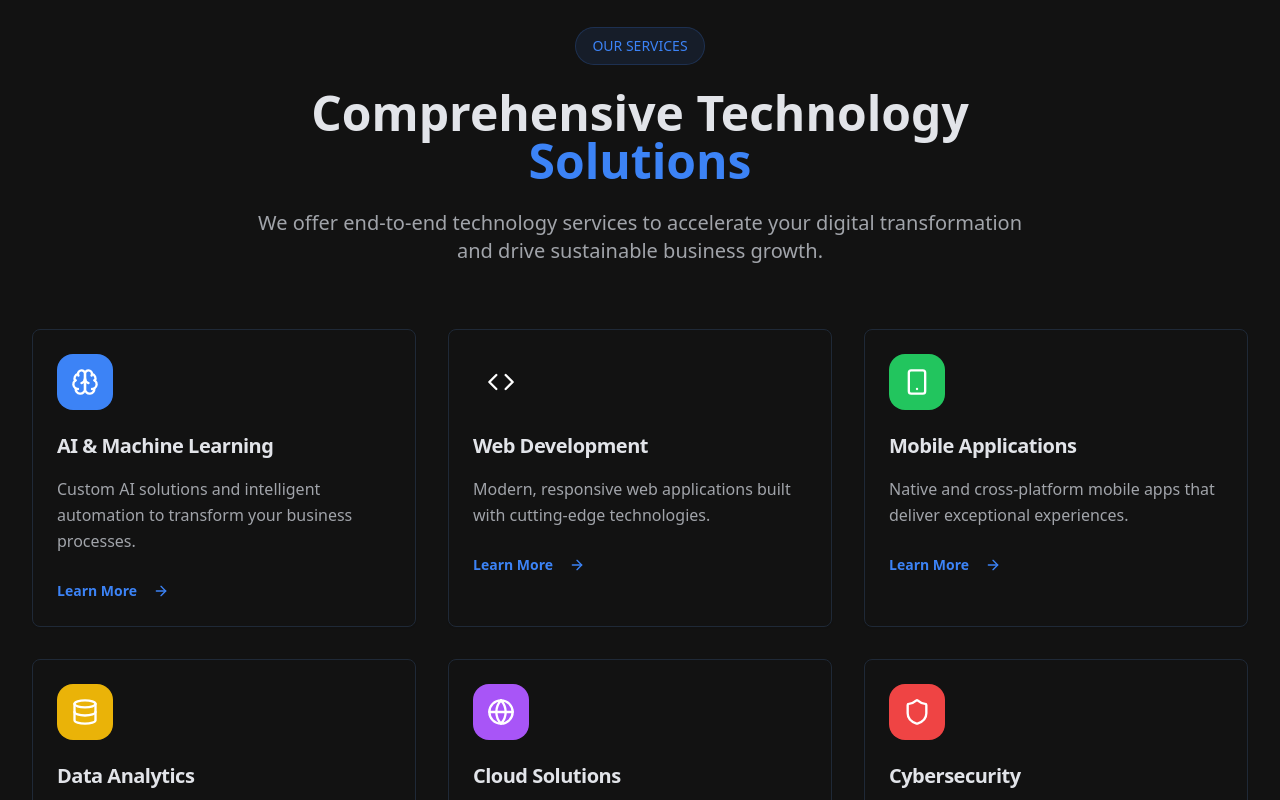
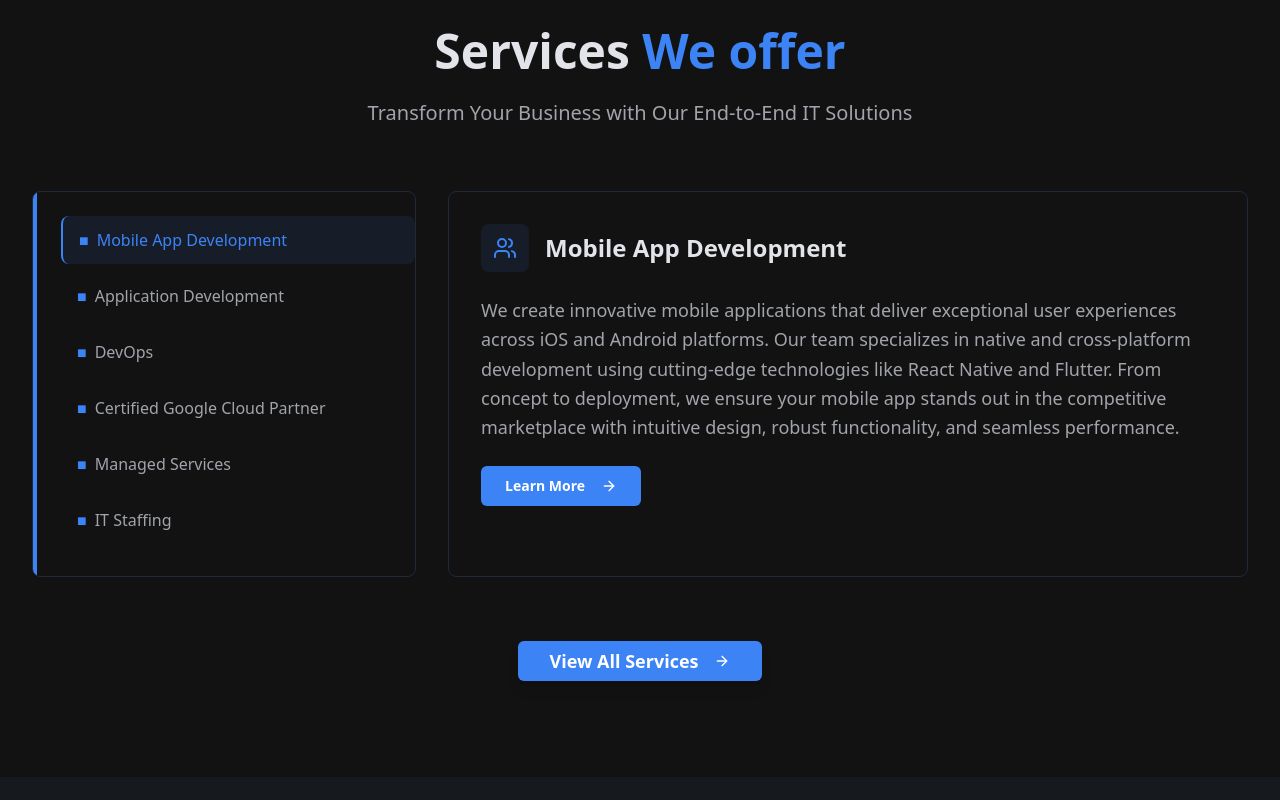
Before and after one commit to godflixx/page-from-idea, a React (Vite) app: page / in a window 1280 px wide. Shown: the part 1700-2500 px from the top of the page. Built offline with nearby package versions, Linux system fonts and the light colour scheme.

Commit message:
Refactor Services section
Modified the ServicesPreview component to display the services in a new format, as per the provided image.

```diff
--- a/src/components/ServicesPreview.tsx
+++ b/src/components/ServicesPreview.tsx
@@ -1,45 +1,54 @@
 
-import { Card, CardContent, CardDescription, CardHeader, CardTitle } from "@/components/ui/card";
+import { Card, CardContent } from "@/components/ui/card";
 import { Button } from "@/components/ui/button";
-import { ArrowRight, Brain, Code, Database, Globe, Smartphone, Shield } from "lucide-react";
+import { ArrowRight, Users } from "lucide-react";
+import { useState } from "react";
 
 const ServicesPreview = () => {
+  const [selectedService, setSelectedService] = useState(0);
+
   const services = [
     {
-      icon: Brain,
-      title: "AI & Machine Learning",
-      description: "Custom AI solutions and intelligent automation to transform your business processes.",
-      color: "bg-accent"
+      title: "Mobile App Development",
+      content: {
+        title: "Mobile App Development",
+        description: "We create innovative mobile applications that deliver exceptional user experiences across iOS and Android platforms. Our team specializes in native and cross-platform development using cutting-edge technologies like React Native and Flutter. From concept to deployment, we ensure your mobile app stands out in the competitive marketplace with intuitive design, robust functionality, and seamless performance."
+      }
     },
     {
-      icon: Code,
-      title: "Web Development",
-      description: "Modern, responsive web applications built with cutting-edge technologies.",
-      color: "bg-accent-700"
+      title: "Application Development",
+      content: {
+        title: "Application Development",
+        description: "Our comprehensive application development services cover everything from web applications to enterprise software solutions. We leverage modern frameworks and best practices to build scalable, secure, and maintainable applications that drive business growth. Whether you need a simple web app or a complex enterprise system, our experienced developers deliver solutions tailored to your specific requirements."
+      }
     },
     {
-      icon: Smartphone,
-      title: "Mobile Applications",
-      description: "Native and cross-platform mobile apps that deliver exceptional experiences.",
-      color: "bg-green-500"
+      title: "DevOps",
+      content: {
+        title: "DevOps",
+        description: "Streamline your development and deployment processes with our DevOps expertise. We implement continuous integration and continuous deployment (CI/CD) pipelines, infrastructure automation, and monitoring solutions that enhance collaboration between development and operations teams. Our DevOps practices reduce deployment time, improve reliability, and enable faster time-to-market for your applications."
+      }
     },
     {
-      icon: Database,
-      title: "Data Analytics",
-      description: "Transform raw data into actionable insights with advanced analytics.",
-      color: "bg-yellow-500"
+      title: "Certified Google Cloud Partner",
+      content: {
+        title: "Certified Google Cloud Partner",
+        description: "As a certified Google Cloud Partner, we provide expert cloud solutions and migration services. Our team helps businesses leverage Google Cloud Platform's powerful infrastructure, machine learning capabilities, and data analytics tools. From cloud architecture design to implementation and optimization, we ensure your cloud journey is smooth, secure, and cost-effective."
+      }
     },
     {
-      icon: Globe,
-      title: "Cloud Solutions",
-      description: "Scalable cloud infrastructure and migration services for modern businesses.",
-      color: "bg-purple-500"
+      title: "Managed Services",
+      content: {
+        title: "Managed Services",
+        description: "Focus on your core business while we handle your IT infrastructure. Our managed services include 24/7 monitoring, maintenance, security management, and technical support. We proactively identify and resolve issues before they impact your business, ensuring optimal performance, security, and reliability of your IT systems with predictable monthly costs."
+      }
     },
     {
-      icon: Shield,
-      title: "Cybersecurity",
-      description: "Comprehensive security solutions to protect your digital assets.",
-      color: "bg-red-500"
+      title: "IT Staffing",
+      content: {
+        title: "IT Staffing",
+        description: "We provide a wide range of IT Staffing services to help companies efficiently source top-tier technology professionals across various specialties and industries. Whether you need a temporary, contract, or permanent position filled, we offer access to a deep pool of highly experienced and vetted IT experts. We specialize in connecting businesses with skilled professionals in software development, network engineering, cybersecurity, data analytics, cloud computing, and project management. Our personalized approach ensures we understand your specific needs and provide candidates who perfectly align with your goals, culture, and long-term vision. Chipsy's IT Staffing solutions make accessing talent seamless and cost-effective."
+      }
     }
   ];
 
@@ -48,42 +57,68 @@ const ServicesPreview = () => {
       <div className="max-w-7xl mx-auto px-4 sm:px-6 lg:px-8">
         {/* Section Header */}
         <div className="text-center mb-16">
-          <div className="inline-flex items-center gap-2 px-4 py-2 bg-accent/10 border border-accent/20 rounded-full text-accent text-sm font-medium mb-6">
-            <span>OUR SERVICES</span>
-          </div>
           <h2 className="text-3xl lg:text-4xl xl:text-5xl font-bold text-foreground mb-6">
-            Comprehensive Technology
-            <span className="text-accent block">Solutions</span>
+            Services <span className="text-accent">We offer</span>
           </h2>
           <p className="text-muted-foreground text-lg lg:text-xl max-w-3xl mx-auto">
-            We offer end-to-end technology services to accelerate your digital transformation
-            and drive sustainable business growth.
+            Transform Your Business with Our End-to-End IT Solutions
           </p>
         </div>
 
-        {/* Services Grid */}
-        <div className="grid md:grid-cols-2 lg:grid-cols-3 gap-8">
-          {services.map((service, index) => (
-            <Card key={index} className="bg-background border-border hover:shadow-xl transition-all duration-300 group cursor-pointer">
-              <CardHeader className="pb-4">
-                <div className={`w-14 h-14 ${service.color} rounded-2xl flex items-center justify-center mb-4 group-hover:scale-110 transition-transform duration-300`}>
-                  <service.icon className="w-7 h-7 text-white" />
+        {/* Services Content */}
+        <div className="grid lg:grid-cols-12 gap-8">
+          {/* Left Sidebar - Services List */}
+          <div className="lg:col-span-4">
+            <Card className="bg-background border-border overflow-hidden">
+              <CardContent className="p-0">
+                <div className="border-l-4 border-accent pl-6 py-6">
+                  {services.map((service, index) => (
+                    <div
+                      key={index}
+                      className={`py-3 px-4 cursor-pointer transition-all duration-300 rounded-lg mb-2 ${
+                        selectedService === index
+                          ? 'bg-accent/10 text-accent border-l-2 border-accent'
+                          : 'text-muted-foreground hover:text-foreground hover:bg-muted/50'
+                      }`}
+                      onClick={() => setSelectedService(index)}
+                    >
+                      <div className="flex items-center">
+                        <span className="text-accent mr-2">■</span>
+                        <span className="font-medium">{service.title}</span>
+                      </div>
+                    </div>
+                  ))}
                 </div>
-                <CardTitle className="text-xl font-bold text-foreground group-hover:text-accent transition-colors">
-                  {service.title}
-                </CardTitle>
-              </CardHeader>
-              <CardContent>
-                <CardDescription className="text-muted-foreground text-base mb-6 leading-relaxed">
-                  {service.description}
-                </CardDescription>
-                <Button variant="ghost" className="text-accent hover:text-accent-700 hover:bg-accent/10 p-0 h-auto font-semibold group/btn">
-                  Learn More
-                  <ArrowRight className="w-4 h-4 ml-2 group-hover/btn:translate-x-1 transition-transform" />
-                </Button>
               </CardContent>
             </Card>
-          ))}
+          </div>
+
+          {/* Right Content - Service Details */}
+          <div className="lg:col-span-8">
+            <Card className="bg-background border-border h-full">
+              <CardContent className="p-8">
+                <div className="flex items-center mb-6">
+                  <div className="w-12 h-12 bg-accent/10 rounded-lg flex items-center justify-center mr-4">
+                    <Users className="w-6 h-6 text-accent" />
+                  </div>
+                  <h3 className="text-2xl font-bold text-foreground">
+                    {services[selectedService].content.title}
+                  </h3>
+                </div>
+
+                <div className="space-y-6">
+                  <p className="text-muted-foreground text-lg leading-relaxed">
+                    {services[selectedService].content.description}
+                  </p>
+
+                  <Button className="bg-accent hover:bg-accent-700 text-white px-6 py-3 font-semibold transition-all duration-300">
+                    Learn More
+                    <ArrowRight className="w-4 h-4 ml-2" />
+                  </Button>
+                </div>
+              </CardContent>
+            </Card>
+          </div>
         </div>
 
         {/* CTA */}
```
